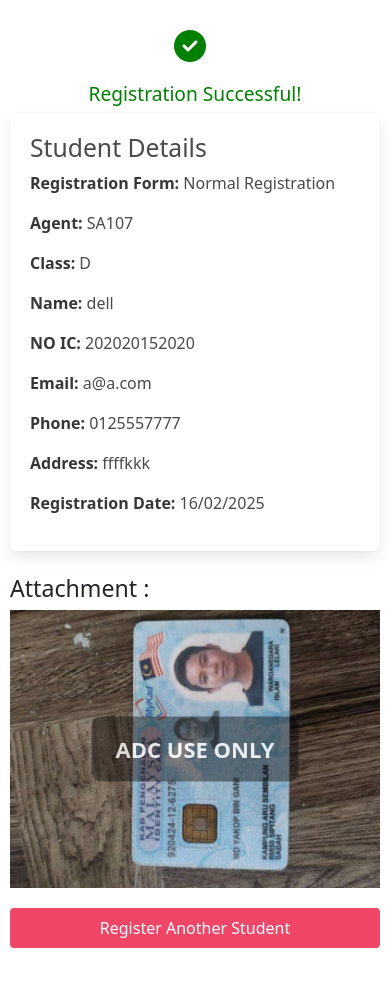
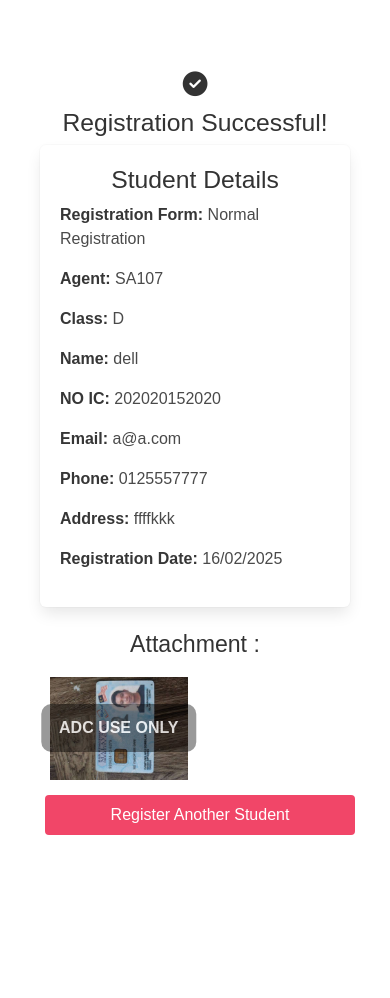
Before and after one commit to eadc723723/adcregistrationform, a Django app: page /registration_success/35/ in a window 390 px wide. After the commit the page ends 835 px from the top, so only its background shows below. Run offline with Django 5.2, Linux system fonts and the light colour scheme; data comes from the database, SQL or seed files in the repository; some libraries are stand-ins or nearby versions.

Commit message:
add notification

```diff
--- a/static/formapp/css/register_success.css
+++ b/static/formapp/css/register_success.css
@@ -1,19 +1,54 @@
+/* General Page Styling */
+.adc-logo {
+  display: block; /* Ensures the image behaves as a block element */
+  margin: 0px auto; /* Centers the image horizontally */
+  max-width: 150px; /* Adjust width */
+  height: auto; /* Maintain aspect ratio */
+}
 .container {
-  padding: 5px;
+  max-width: 900px;
+  margin: auto;
+  margin: 20px auto; /* Centers the container horizontally */
+  padding: 0px;
+  font-family: Arial, sans-serif;
 }
 
-.student-details {
-  margin-bottom: 20px;
+h1,
+h2,
+h3 {
+  text-align: center;
+  color: #333;
 }
 
-.id-photos {
+/* Student Info Section */
+.student-info {
+  background: #f8f8f8;
+  padding: 15px;
+  border-radius: 8px;
   margin-bottom: 20px;
+  box-shadow: 2px 2px 8px rgba(0, 0, 0, 0.1);
+  margin: auto;
+}
+
+.student-info p {
+  font-size: 14px;
+  line-height: 1.6;
+  border-bottom: 1px solid #ddd;
+  padding: 8px 0;
+}
+
+/* Student Photos Section */
+.student-photos {
+  text-align: center;
+  margin-top: 30px;
 }
 
 .image-grid {
   display: grid;
-  grid-template-columns: repeat(auto-fit, minmax(150px, 1fr)); /* Responsive grid */
-  gap: 10px; /* Spacing between images */
+  grid-template-columns: repeat(2, 1fr);
+  gap: 15px;
+  justify-content: center;
+  padding: 10px;
 }
 
 .image-item {
@@ -30,62 +65,176 @@
 
 /* Watermark overlay */
 .image-item::after {
-  content: "ADC USE ONLY"; /* Change text if needed */
+  content: "ADC USE ONLY";
   position: absolute;
   top: 50%;
   left: 50%;
   transform: translate(-50%, -50%);
-  background: rgba(0, 0, 0, 0.5); /* Semi-transparent black */
+  background: rgba(0, 0, 0, 0.5);
   color: white;
-  font-size: 22px;
+  font-size: 16px;
   font-weight: bold;
-  padding: 16px 24px;
+  padding: 12px 18px;
   border-radius: 10px;
-  pointer-events: none; /* Prevent user interaction */
+  pointer-events: none;
   opacity: 0.8;
   white-space: nowrap;
 }
-/* Watermark for larger screens */
-@media (min-width: 768px) {
-  .image-item::after {
-    font-size: 16px;
-    padding: 8px 12px;
+
+/* Buttons */
+.button-container {
+  text-align: center;
+  margin-top: 20px;
+}
+
+button {
+  padding: 10px 15px;
+  font-size: 14px;
+  border: none;
+  border-radius: 5px;
+  cursor: pointer;
+  margin: 5px;
+}
+
+button:hover {
+  opacity: 0.8;
+}
+
+.copy-btn {
+  padding: 5px 10px;
+  font-size: 12px; /* Increased size for better alignment */
+  border: none;
+  border-radius: 5px;
+  cursor: pointer;
+  transition: background 0.3s;
+  margin-left: 10px; /* Spacing from text */
+  border: 2px solid #28a745; /* Green border */
+  background-color: #28a745; /* Green background */
+  color: white; /* White text */
+  flex-shrink: 0;
+}
+
+.student-table {
+  width: 100%;
+  border-collapse: collapse;
+}
+
+.student-table td {
+  padding: 10px;
+  border: 1px solid #ddd;
+}
+
+.student-table tr:nth-child(even) {
+  background-color: #f9f9f9; /* Light gray for alternating rows */
+}
+
+.student-table tr:nth-child(odd) {
+  background-color: #ffffff; /* White for alternating rows */
+}
+
+.student-table td:first-child {
+  width: 30%; /* Shrink first column */
+  font-weight: bold;
+  text-align: left;
+}
+
+.student-table td:last-child {
+  width: 70%; /* Expand second column */
+}
+
+.toast-message {
+  position: fixed;
+  bottom: 20px;
+  left: 50%;
+  transform: translateX(-50%);
+  background: rgba(0, 0, 0, 0.8);
+  color: white;
+  padding: 10px 20px;
+  border-radius: 8px;
+  font-size: 14px;
+  text-align: center;
+  z-index: 1000;
+  opacity: 1;
+  transition: opacity 0.5s ease-in-out;
+}
+
+.section {
+  display: block; /* Ensures it takes up space */
+  margin: 30px 0; /* Adds vertical spacing (top & bottom) */
+  padding: 40px; /* Adds internal spacing */
+}
+
+/* Print Styling */
+@media print {
+  /* Hide everything by default */
+  body * {
+    visibility: hidden;
+  }
+
+  .copy-btn {
+    display: none !important;
+  }
+
+  /* Make sure the container and its content are visible */
+  .container,
+  .container * {
+    visibility: visible;
+  }
+
+  /* Hide buttons */
+  .button-container .button {
+    display: none;
+  }
+
+  .student-info {
+    box-shadow: none;
+  }
+
+  /* PRINT IC ONLY MODE */
+  body.print-ic-only {
+    overflow: hidden; /* Prevent overflow */
+    display: flex; /* Use flexbox for centering */
+  }
+
+  body.print-ic-only .details-container {
+    display: none;
+  }
+
+  body.print-ic-only .student-photos {
+    display: block;
+    width: 100%;
+    justify-content: center; /* Center horizontally */
+  }
+
+  body.print-ic-only .image-grid {
+    display: flex; /* Use flexbox for stacking */
+    flex-direction: column; /* Stack images vertically */
+    align-items: center; /* Center vertically */
+    width: 70%;
+    height: 70%; /* Use full height of the A4 page */
+    margin: 0 auto;
+    padding: 0; /* Remove padding */
+  }
+
+  body.print-ic-only .image-grid img {
+    width: 100%; /* Make images responsive */
+    height: auto; /* Maintain aspect ratio */
+    margin-bottom: 15px; /* Space between images */
+  }
+
+  body.print-ic-only .image-grid img:last-child {
+    margin-bottom: 0; /* Remove margin for the last image */
+  }
+
+  body.print-ic-only .image-item img {
+    width: 100%;
+    height: auto;
+    object-fit: contain;
+  }
+
+  /* Ensure only images print */
+  body.print-ic-only .student-photos,
+  body.print-ic-only .student-photos * {
+    visibility: visible;
   }
 }
-
-/* Optional: Centered watermark */
-.image-item.watermark::after {
-  top: 50%;
-  left: 50%;
-  transform: translate(-50%, -50%);
-  opacity: 0.7;
-}
-
-/* Mobile Styles */
-@media (max-width: 768px) {
-  .image-grid {
-    grid-template-columns: repeat(auto-fit, minmax(100px, 1fr));
-  }
-}
-
-/* Style for smaller screens */
-@media (max-width: 500px) {
-  .image-grid {
-    grid-template-columns: 1fr; /* Single column */
-  }
-}
-
-.success-message {
-  margin-top: 20px;
-  color: green; /* Set the text color to green */
-  text-align: center; /* Center the text */
-  font-size: 1.2rem; /* Set the font size */
-}
-
-.success-message i {
-  /* Style the icon */
-  margin-right: 10px; /* Add spacing between the icon and text */
-  font-size: 32px; /* Adjust icon size as needed */
-  text-align: center; /* Center the text */
-  color: green;
-}
```
Also changed, not shown: formapp/templates/student_details.html (+6 -2 lines).
